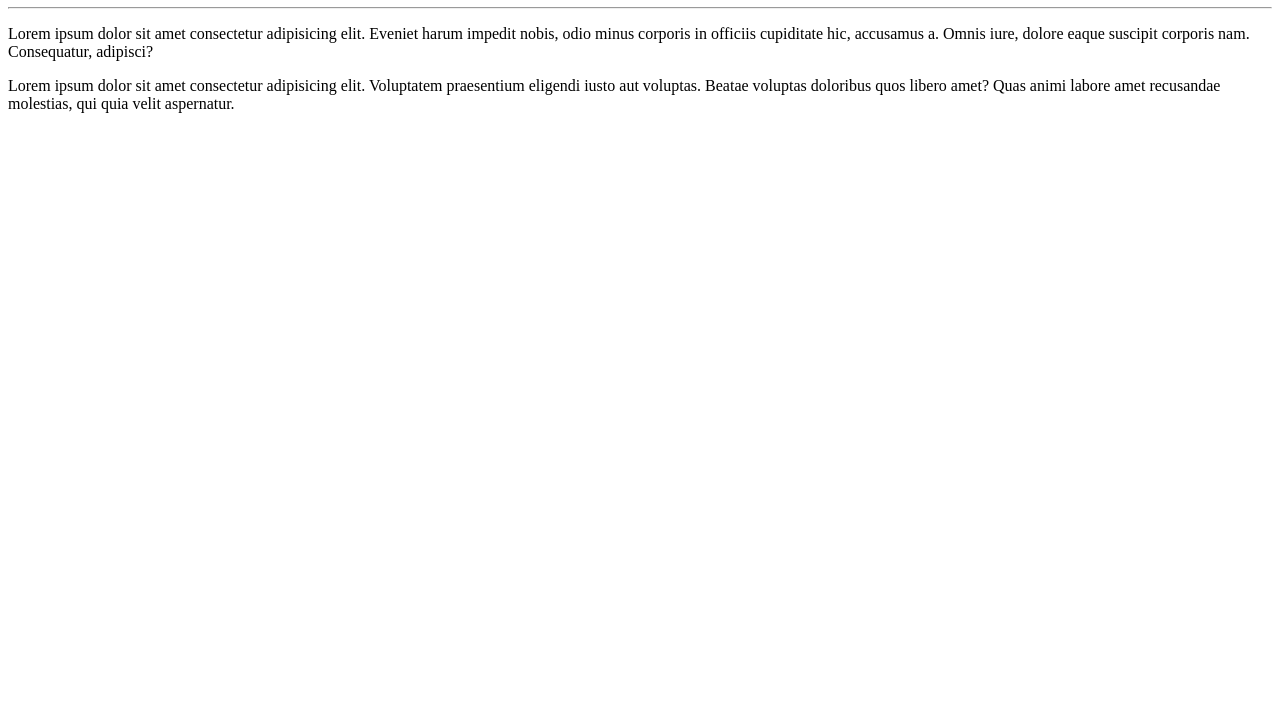
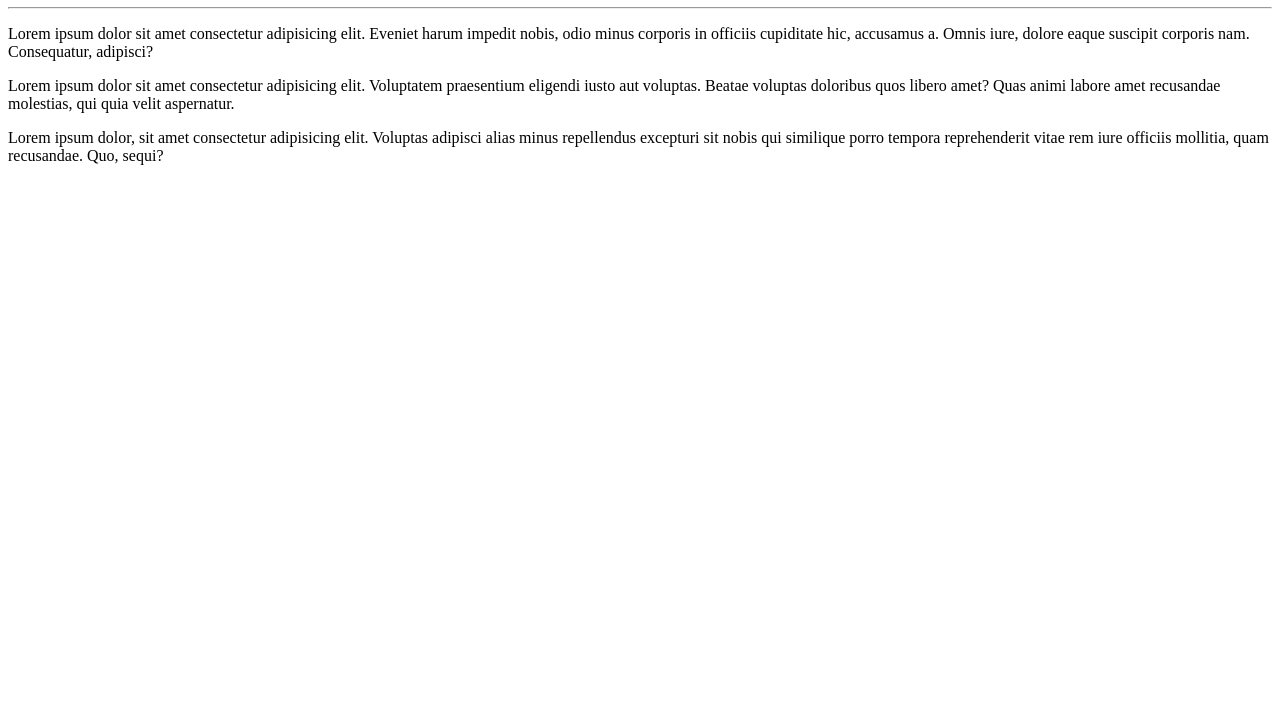
Before and after one commit to JoseAlexandr/Ola-Mundo, a plain HTML site: page index.html in a window 1280 px wide. Shown: the part 73-800 px from the top of the page. Drawn offline with Linux system fonts and the light colour scheme.

Commit message:
Paragrafo adicionado no curso da Alura pelo Git Bash

```diff
--- a/index.html
+++ b/index.html
@@ -11,5 +11,6 @@
   <hr>
   <p>Lorem ipsum dolor sit amet consectetur adipisicing elit. Eveniet harum impedit nobis, odio minus corporis in officiis cupiditate hic, accusamus a. Omnis iure, dolore eaque suscipit corporis nam. Consequatur, adipisci?</p>
   <p>Lorem ipsum dolor sit amet consectetur adipisicing elit. Voluptatem praesentium eligendi iusto aut voluptas. Beatae voluptas doloribus quos libero amet? Quas animi labore amet recusandae molestias, qui quia velit aspernatur.</p>
+  <p>Lorem ipsum dolor, sit amet consectetur adipisicing elit. Voluptas adipisci alias minus repellendus excepturi sit nobis qui similique porro tempora reprehenderit vitae rem iure officiis mollitia, quam recusandae. Quo, sequi?</p>
 </body>
 </html>
```
